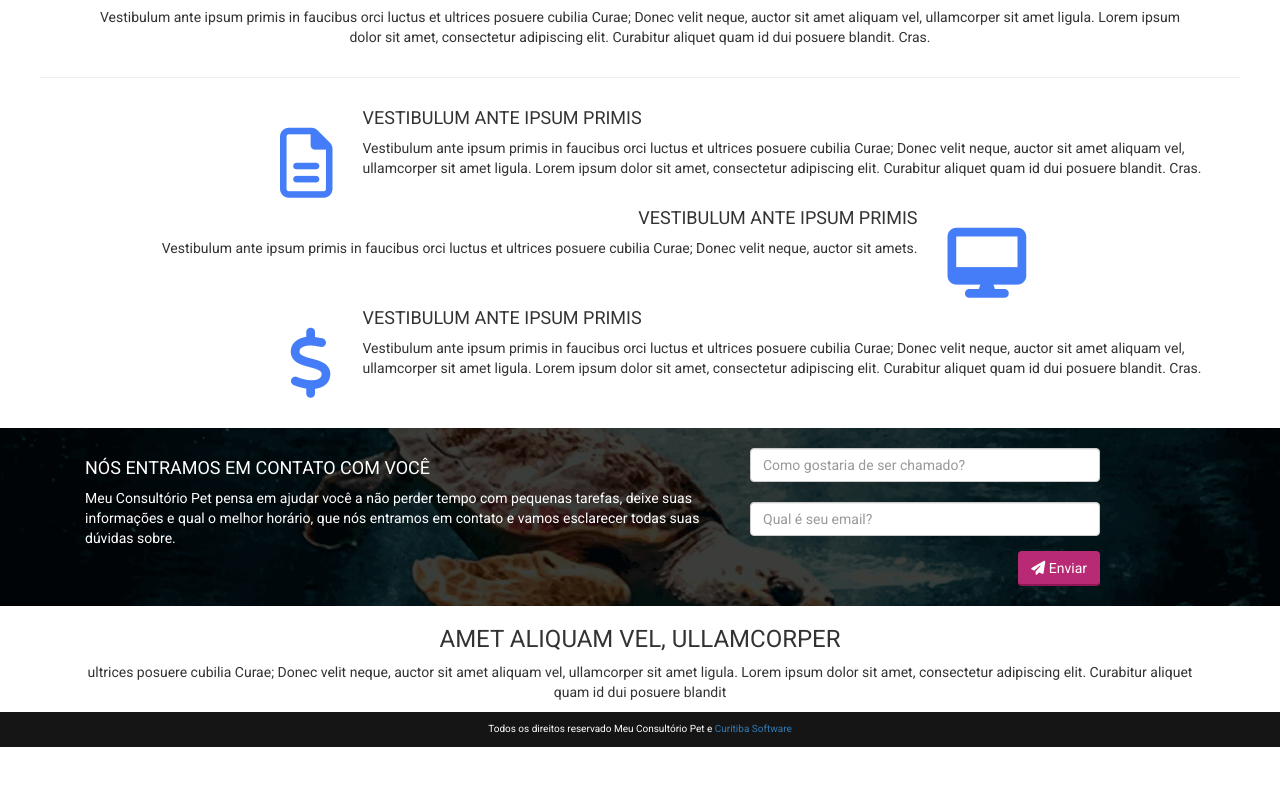
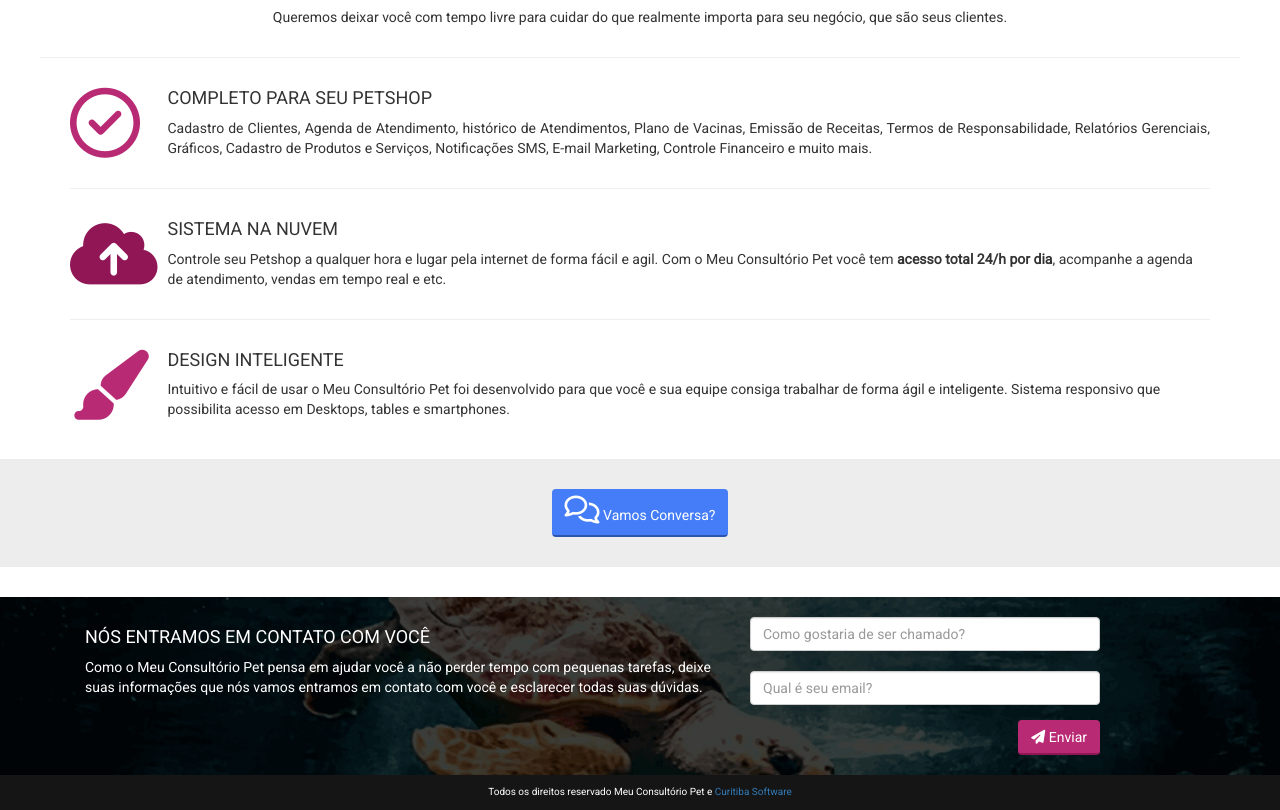
Before and after one commit to GabrielSchimidtMylla/meu-consultorio-pet, a plain HTML site: page index.html in a window 1280 px wide. Shown: the part 488-1298 px from the top of the page. Before the commit the page ends 1235 px from the top, so only its background shows below. Drawn offline with nearby package versions, Linux system fonts and the light colour scheme.

Commit message:
ajustes de texto e estrutura, adicionando CTA final da tela

```diff
--- a/assets/css/home.scss
+++ b/assets/css/home.scss
@@ -43,9 +43,20 @@ h1, h2, h3, h4{
   color: #fff;
   background: $roxo;
   border-bottom:2px solid $roxoEscuro;
-  &:hover{
+  &:hover, &:focus{
     color: #fff;
     background: $roxoEscuro;
+    transition: ease 0.2s;
+  }
+}
+.ctaAzul{
+  color: #fff;
+  background: $azul;
+  border-bottom:2px solid $azulEscuro;
+  padding-bottom: 10px;
+  &:hover, &:focus{
+    color: #fff;
+    background: $azulEscuro;
     transition: ease 0.2s;
   }
 }
--- a/assets/css/variaveis.scss
+++ b/assets/css/variaveis.scss
@@ -2,11 +2,12 @@ $roxo:#b92a75;
 $roxoEscuro:#901656;
 $cinza: #151515;
 $azul: #447df7;
-
-$padding:10;
+$azulEscuro: #2955ad;
+$cinzaClaro:#ededed;
+$espacamentos:10;
 
 
-@for $i from 1 through $padding{
+@for $i from 1 through $espacamentos{
 //  Criando espacamento inicio do elemento
   .paddingTop-#{$i}{
     padding-top: 10px * $i
@@ -17,6 +18,9 @@ $padding:10;
     }
   .marginBottom-#{$i}{
     margin-bottom:10px * $i
+    }
+  .marginTop-#{$i}{
+    margin-Top:10px * $i
     }
   }
 //Classe cores
@@ -29,3 +33,9 @@ $padding:10;
 .azul{
   color: $azul;
 }
+.fundoAzul{
+  background: $azul;
+}
+.fundoCinzaClaro{
+  background: $cinzaClaro;
+}
--- a/index.html
+++ b/index.html
@@ -13,6 +13,7 @@
   <link rel="stylesheet" href="css/animate.css">
   <link rel="stylesheet" href="css/home.css">
   <link rel="stylesheet" href="css/bootstrap-social.css">
+  <link rel="stylesheet" href="//code.jquery.com/ui/1.12.1/themes/base/jquery-ui.css">
   <!--[if IE]>
     <script src="https://cdnjs.cloudflare.com/ajax/libs/html5shiv/3.7.3/html5shiv.min.js"></script>
     <script src="https://cdnjs.cloudflare.com/ajax/libs/respond.js/1.4.2/respond.min.js"></script>
@@ -42,9 +43,9 @@
         <div class="col-md-7 text-center paddingTop-2">
           <a href="#"><img src="img/logo-meu-consultorio-pet-branco.png" alt="Logo Meu Consultorio Pet" class="logo wow fadeIn img-responsie"></a>
           <h2>Nós vamos te ajudar a organizar seu PetShop</h2>
-          <p>Você já penso em ter controle total do seu PetShop tudo em apenas um lugar, agenda, clientes, finanças, produtos e muito mais. Meu Consultório Pet faz tudo isso e muito mais.</p>
+          <p>Você já penso em ter controle total do seu PetShop em apenas um lugar, agenda, clientes, finanças, produtos, histórioco de cada pet. <i>Meu Consultório Pet</i> faz tudo isso e muito mais.</p>
           <div class="col-md-12">
-            <h3>acesse nossa versão grátis por 30 dias</h3> <a href="#acessar" class="btn cta" data-toggle="modal" data-target="#acessarModal"><i class="fa fa-heart" aria-hidden="true"></i> Acesse gratis</a> </div>
+            <h3>acesse nossa versão <u>grátis</u> por 30 dias</h3> <a href="#acessar" class="btn cta" data-toggle="modal" data-target="#acessarModal"><i class="fa fa-heart" aria-hidden="true"></i> Acesse gratis</a> </div>
         </div>
         <div class="col-md-5"> <img src="img/mockup-screen.png" alt="Exemplos de telas" class="mockup wow bounceInDown" data-wow-delay="0.2s"> </div>
       </div>
@@ -54,51 +55,61 @@
   <section class="container wow bounceIn" id="saibaMais">
     <div class="col-md-12 text-center">
       <h2>o que Meu consultorio pet faz por você.</h2>
-      <p>Vestibulum ante ipsum primis in faucibus orci luctus et ultrices posuere cubilia Curae; Donec velit neque, auctor sit amet aliquam vel, ullamcorper sit amet ligula. Lorem ipsum dolor sit amet, consectetur adipiscing elit. Curabitur aliquet quam id dui posuere blandit. Cras.</p>
+      <p>Queremos deixar você com tempo livre para cuidar do que realmente importa para seu negócio, que são seus clientes.</p>
     </div>
   </section>
   <hr class="container" />
-  <section class="container marginBottom-3">
+  <section class="container marginBottom-3 faz-por-voce">
     <!--PRIMEIRO BLOCO direita-->
     <!--ICONE-->
     <div class="row wow bounceInLeft">
-      <div class="col-md-3 text-right paddingTop-3"> <i class="fa fa-file-text-o fa-5x azul wow fadeIn hidden-xs" aria-hidden="true" data-wow-delay="0.4s"></i> </div>
-      <div class="col-md-9">
-        <h4>Vestibulum ante ipsum primis </h4>
-        <p>Vestibulum ante ipsum primis in faucibus orci luctus et ultrices posuere cubilia Curae; Donec velit neque, auctor sit amet aliquam vel, ullamcorper sit amet ligula. Lorem ipsum dolor sit amet, consectetur adipiscing elit. Curabitur aliquet quam id dui posuere blandit. Cras.</p>
+      <div class="col-md-1 text-right paddingTop-1"> <i class="fa fa-check-circle-o fa-5x roxo wow fadeIn hidden-xs" aria-hidden="true" data-wow-delay="0.4s"></i> </div>
+      <div class="col-md-11">
+        <h4>Completo para seu Petshop </h4>
+        <p class="text-justify"> Cadastro de Clientes, Agenda de Atendimento, histórico de Atendimentos, Plano de Vacinas, Emissão de Receitas, Termos de Responsabilidade, Relatórios Gerenciais, Gráficos, Cadastro de Produtos e Serviços, Notificações SMS, E-mail Marketing, Controle Financeiro e muito mais.</p>
       </div>
     </div>
+    <hr>
     <!--SEGUNDO BLOCO esquerda-->
-    <div class="row wow bounceInRight">
-      <div class="col-md-9 text-right">
-        <h4>Vestibulum ante ipsum primis </h4>
-        <p>Vestibulum ante ipsum primis in faucibus orci luctus et ultrices posuere cubilia Curae; Donec velit neque, auctor sit amets.</p>
+    <div class="row wow bounceInRight marginTop-2 marginBottom-2">
+     <!--ICONE-->
+      <div class="col-md-1 text-left paddingTop-1"> <i class="fa fa-cloud-upload fa-5x roxoEscuro wow fadeIn hidden-xs" aria-hidden="true" data-wow-delay="0.4s"></i> </div>
+      <div class="col-md-11">
+        <h4>Sistema na Nuvem</h4>
+        <p>Controle seu Petshop a qualquer hora e lugar pela internet de forma fácil e agil. Com o Meu Consultório Pet você tem <strong>acesso total 24/h por dia</strong>, acompanhe a agenda de atendimento, vendas em tempo real e etc.</p>
       </div>
-      <!--ICONE-->
-      <div class="col-md-3 text-left paddingTop-3"> <i class="fa fa-desktop fa-5x azul wow fadeIn hidden-xs" aria-hidden="true" data-wow-delay="0.4s"></i> </div>
     </div>
+    <hr>
     <!--TERCEIRO BLOCO direita-->
     <!--ICONE-->
     <div class="row wow bounceInLeft">
-      <div class="col-md-3 text-right paddingTop-3"> <i class="fa fa-usd fa-5x azul hidden-xs wow fadeIn" aria-hidden="true" data-wow-delay="0.4s"></i> </div>
-      <div class="col-md-9">
-        <h4>Vestibulum ante ipsum primis </h4>
-        <p>Vestibulum ante ipsum primis in faucibus orci luctus et ultrices posuere cubilia Curae; Donec velit neque, auctor sit amet aliquam vel, ullamcorper sit amet ligula. Lorem ipsum dolor sit amet, consectetur adipiscing elit. Curabitur aliquet quam id dui posuere blandit. Cras.</p>
+      <div class="col-md-1 text-right paddingTop-1"> <i class="fa fa-paint-brush fa-5x roxo hidden-xs wow fadeIn" aria-hidden="true" data-wow-delay="0.4s"></i> </div>
+      <div class="col-md-11">
+        <h4>Design Inteligente</h4>
+        <p> Intuitivo e fácil de usar o Meu Consultório Pet foi desenvolvido para que você e sua equipe consiga trabalhar de forma ágil e inteligente. Sistema responsivo que possibilita acesso  em Desktops, tables e smartphones.
+</p>
       </div>
     </div>
   </section>
+  <div class="container-fluid marginBottom-3 paddingTop-3 paddingBottom-3 fundoCinzaClaro">
+    <div class="col-md-12 text-center">
+      <a href="#" class="btn ctaAzul" data-toggle="modal" data-target="#contatoModal"><i class="fa fa-comments-o fa-2x" aria-hidden="true"></i> Vamos Conversa?</a>
+    </div>
+
+  </div>
   <section class="container-fluid blocoCta">
     <div class="container paddingTop-2 paddingBottom-2">
       <div class="col-md-7">
         <h4>nós entramos em contato com você</h4>
-        <p>Meu Consultório Pet pensa em ajudar você a não perder tempo com pequenas tarefas, deixe suas informações e qual o melhor horário, que nós entramos em contato e vamos esclarecer todas suas dúvidas sobre.</p>
+        <p> Como o Meu Consultório Pet pensa em ajudar você a não perder tempo com pequenas tarefas, deixe suas informações que nós vamos entramos em contato com você e esclarecer todas suas dúvidas.</p>
       </div>
       <div class="col-md-4">
         <form action="post">
           <div class="form-group">
             <input type="text" class="form-control" id="name" placeholder="Como gostaria de ser chamado?">
             <br/>
-            <input type="email" class="form-control" id="email" placeholder="Qual é seu email?" required> </div>
+            <input type="email" class="form-control" id="email" placeholder="Qual é seu email?" required>
+            </div>
           <div class="text-right">
             <button class="btn cta"><i class="fa fa-paper-plane" aria-hidden="true"></i> Enviar</button>
           </div>
@@ -106,12 +117,14 @@
       </div>
     </div>
   </section>
+<!--
   <section class="container">
     <div class="col-md-12 text-center">
       <h3> amet aliquam vel, ullamcorper </h3>
       <p>ultrices posuere cubilia Curae; Donec velit neque, auctor sit amet aliquam vel, ullamcorper sit amet ligula. Lorem ipsum dolor sit amet, consectetur adipiscing elit. Curabitur aliquet quam id dui posuere blandit</p>
     </div>
   </section>
+-->
   <footer class="container-fluid paddingTop-1">
     <div class="container text-center">
       <p>Todos os direitos reservado Meu Consultório Pet e <a href="http://www.curitibasoftware.com.br" target="_blank"> Curitiba Software</a></p>
@@ -191,6 +204,7 @@
       <!-- Latest compiled and minified JavaScript -->
       <script src="https://maxcdn.bootstrapcdn.com/bootstrap/3.3.7/js/bootstrap.min.js" integrity="sha384-Tc5IQib027qvyjSMfHjOMaLkfuWVxZxUPnCJA7l2mCWNIpG9mGCD8wGNIcPD7Txa" crossorigin="anonymous"></script>
       <script src="https://use.fontawesome.com/bb1a277f5d.js"></script>
+      <script src="https://code.jquery.com/ui/1.12.1/jquery-ui.js"></script>
       <script src="js/wow.js"></script>
       <script src="js/wellcome.js"></script>
 </body>
--- a/js/wellcome.js
+++ b/js/wellcome.js
@@ -1,5 +1,5 @@
 //<!--INICIANDO ANIMAÇÕES-->
-new WOW().init();
+//new WOW().init();
 $(function () {
   $(window).on("scroll", function () {
     if ($(window).scrollTop() > 100) {
```
Also changed, not shown: css/home.css, css/variaveis.css.
